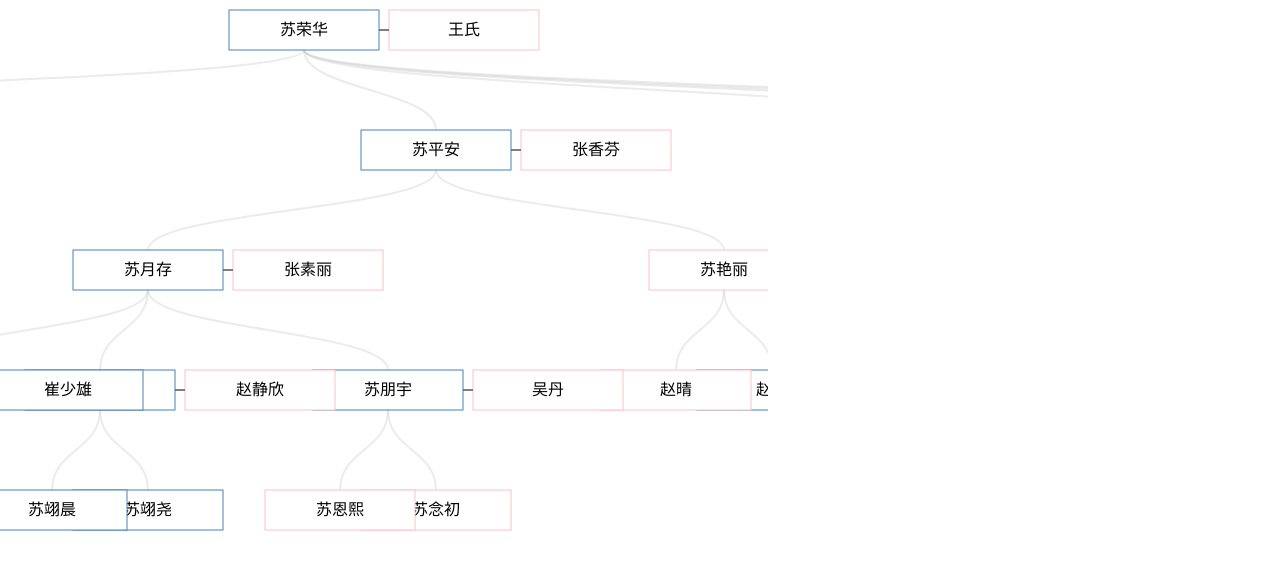
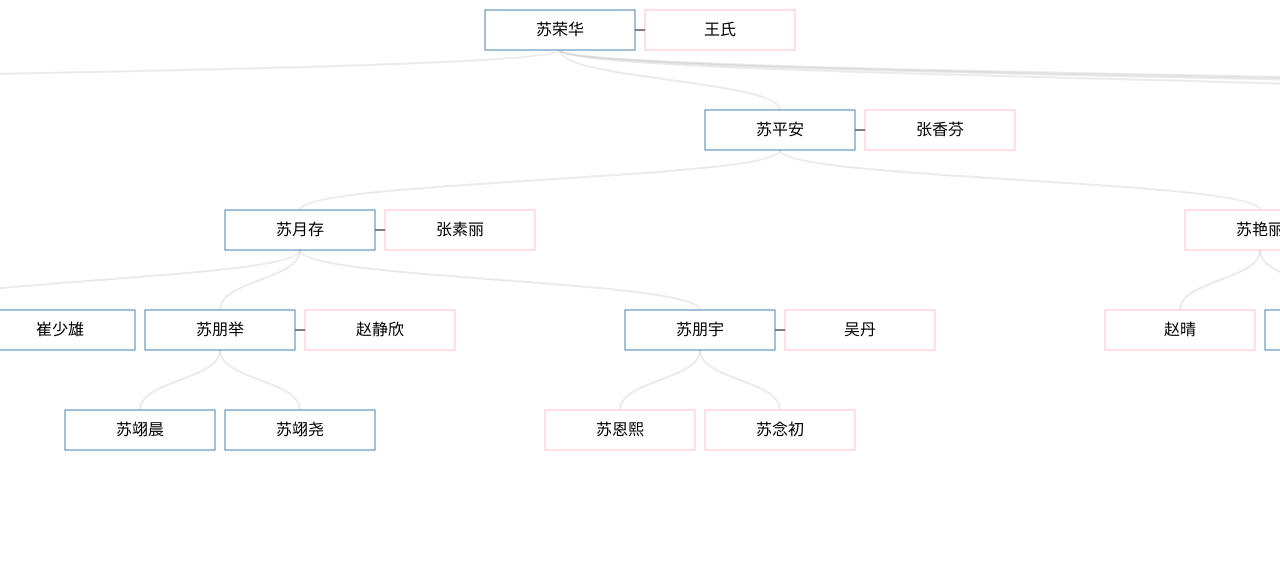
Before and after one commit to LeonSu070/WeAreFamilyV2, a plain HTML site: page index.html in a window 1280 px wide. Drawn offline with nearby package versions, Linux system fonts and the light colour scheme.

Commit message:
roll back

```diff
--- a/index.html
+++ b/index.html
@@ -23,8 +23,8 @@
        keep the SVG the same size as the browser viewport */
     #chart svg {
       touch-action: none;
-      height: 120vh;
-      width: 60vw;
+      height: 100vh;
+      width: 100vw;
     }
     .link { fill: none; stroke: #ccc; stroke-width: 2px; }
   </style>
--- a/script.js
+++ b/script.js
@@ -71,10 +71,6 @@ function drawTree(data) {
   const baseDx = rectWidth + 10;
   const dy = 100; // vertical spacing between generations
 
-  // Scale factors to make the overall tree appear taller and narrower
-  const scaleX = 0.6;
-  const scaleY = 1.2;
-
   // Additional spacing required when a node has a spouse box drawn next to it.
   const spouseOffset = (rectWidth + spouseGap) / baseDx;
 
@@ -121,8 +117,8 @@ function drawTree(data) {
     d._children = d.children;
   });
 
-  const viewWidth = window.innerWidth * 0.6;
-  const viewHeight = window.innerHeight * 1.2;
+  const viewWidth = window.innerWidth;
+  const viewHeight = window.innerHeight;
 
   const svg = d3.select('#chart').append('svg')
     // slightly larger font to match bigger nodes
@@ -132,9 +128,9 @@ function drawTree(data) {
     .attr('viewBox', [0, 0, viewWidth, viewHeight])
     .attr('width', viewWidth)
     .attr('height', viewHeight)
-    // Keep the SVG dimensions consistent with the CSS sizing
-    .style('height', '120vh')
-    .style('width', '60vw');
+    // Keep the SVG the same size as the viewport
+    .style('height', '100vh')
+    .style('width', '100vw');
 
   // Wrap the actual drawing group in a zoom layer so zooming doesn't
   // interfere with the layout transforms applied by update()
@@ -151,12 +147,6 @@ function drawTree(data) {
 
   function update(source) {
     tree(root);
-
-    // Compress the tree horizontally and stretch it vertically
-    root.each(d => {
-      d.x *= scaleX;
-      d.y *= scaleY;
-    });
 
     const rootCenter = root.x + (root.data.spouse ? (rectWidth + spouseGap) / 2 : 0);
     const extraTop = currentRoot && currentRoot.parent_id ? 10 : 0;
```
